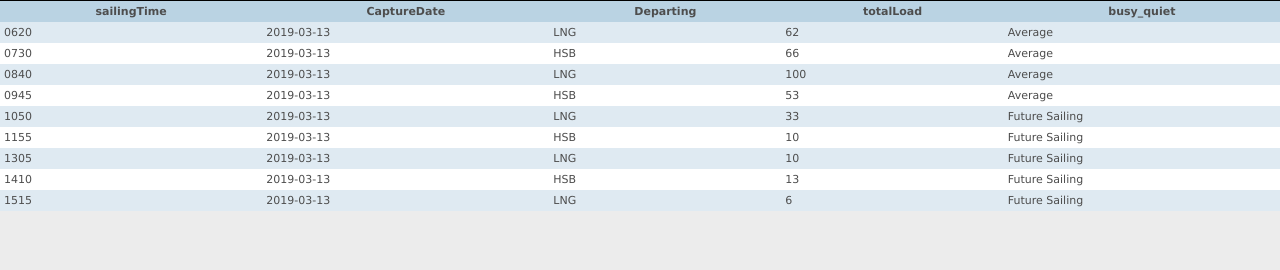
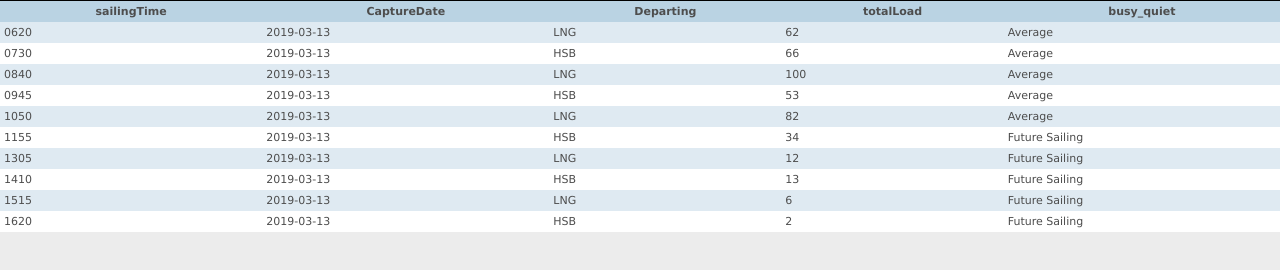
Before and after one commit to amjad-abdulaziz/alastairrough.github.com, a website: page sailingReport.html in a window 1280 px wide. Drawn offline with Linux system fonts and the light colour scheme.

Commit message:
output/Jan2.json

```diff
--- a/sailingReport.html
+++ b/sailingReport.html
@@ -1 +1 @@
-<html><head><link rel="stylesheet" type="text/css" href="sunshine.css"></head><body><table style="BORDER-TOP: #000 1px solid;font-size:11px" cellspacing="0" cellpadding="4" width="100%" border="0"><TR><TH>sailingTime</TH><TH>CaptureDate</TH><TH>Departing</TH><TH>totalLoad</TH><TH>busy_quiet</TH></TR><TR><TD>0620</TD><TD>2019-03-13</TD><TD>LNG</TD><TD>62</TD><TD>Average</TD></TR><TR><TD>0730</TD><TD>2019-03-13</TD><TD>HSB</TD><TD>66</TD><TD>Average</TD></TR><TR><TD>0840</TD><TD>2019-03-13</TD><TD>LNG</TD><TD>100</TD><TD>Average</TD></TR><TR><TD>0945</TD><TD>2019-03-13</TD><TD>HSB</TD><TD>53</TD><TD>Average</TD></TR><TR><TD>1050</TD><TD>2019-03-13</TD><TD>LNG</TD><TD>33</TD><TD>Future Sailing</TD></TR><TR><TD>1155</TD><TD>2019-03-13</TD><TD>HSB</TD><TD>10</TD><TD>Future Sailing</TD></TR><TR><TD>1305</TD><TD>2019-03-13</TD><TD>LNG</TD><TD>10</TD><TD>Future Sailing</TD></TR><TR><TD>1410</TD><TD>2019-03-13</TD><TD>HSB</TD><TD>13</TD><TD>Future Sailing</TD></TR><TR><TD>1515</TD><TD>2019-03-13</TD><TD>LNG</TD><TD>6</TD><TD>Future Sailing</TD></TR></TABLE></body></html>
+<html><head><link rel="stylesheet" type="text/css" href="sunshine.css"></head><body><table style="BORDER-TOP: #000 1px solid;font-size:11px" cellspacing="0" cellpadding="4" width="100%" border="0"><TR><TH>sailingTime</TH><TH>CaptureDate</TH><TH>Departing</TH><TH>totalLoad</TH><TH>busy_quiet</TH></TR><TR><TD>0620</TD><TD>2019-03-13</TD><TD>LNG</TD><TD>62</TD><TD>Average</TD></TR><TR><TD>0730</TD><TD>2019-03-13</TD><TD>HSB</TD><TD>66</TD><TD>Average</TD></TR><TR><TD>0840</TD><TD>2019-03-13</TD><TD>LNG</TD><TD>100</TD><TD>Average</TD></TR><TR><TD>0945</TD><TD>2019-03-13</TD><TD>HSB</TD><TD>53</TD><TD>Average</TD></TR><TR><TD>1050</TD><TD>2019-03-13</TD><TD>LNG</TD><TD>82</TD><TD>Average</TD></TR><TR><TD>1155</TD><TD>2019-03-13</TD><TD>HSB</TD><TD>34</TD><TD>Future Sailing</TD></TR><TR><TD>1305</TD><TD>2019-03-13</TD><TD>LNG</TD><TD>12</TD><TD>Future Sailing</TD></TR><TR><TD>1410</TD><TD>2019-03-13</TD><TD>HSB</TD><TD>13</TD><TD>Future Sailing</TD></TR><TR><TD>1515</TD><TD>2019-03-13</TD><TD>LNG</TD><TD>6</TD><TD>Future Sailing</TD></TR><TR><TD>1620</TD><TD>2019-03-13</TD><TD>HSB</TD><TD>2</TD><TD>Future Sailing</TD></TR></TABLE></body></html>
```
Also changed, not shown: output/Jan2.json.
